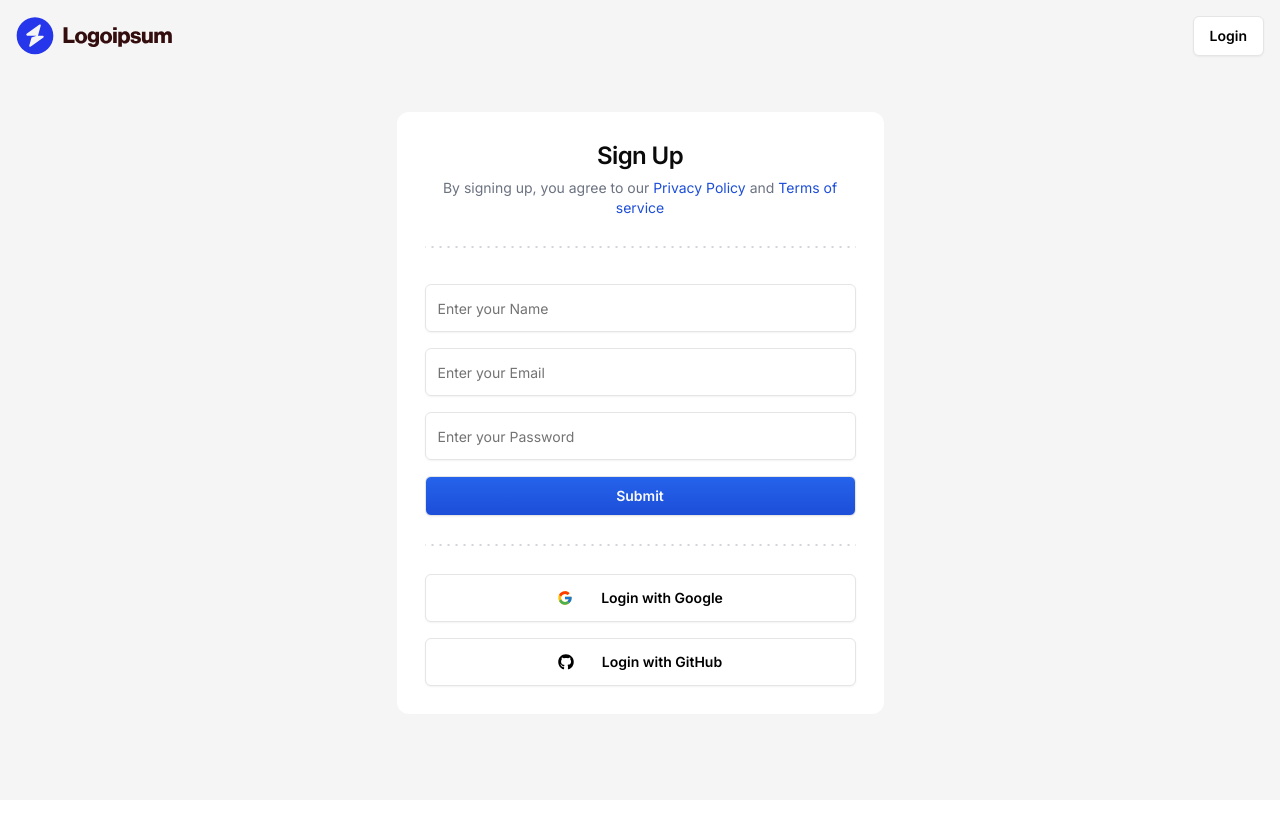
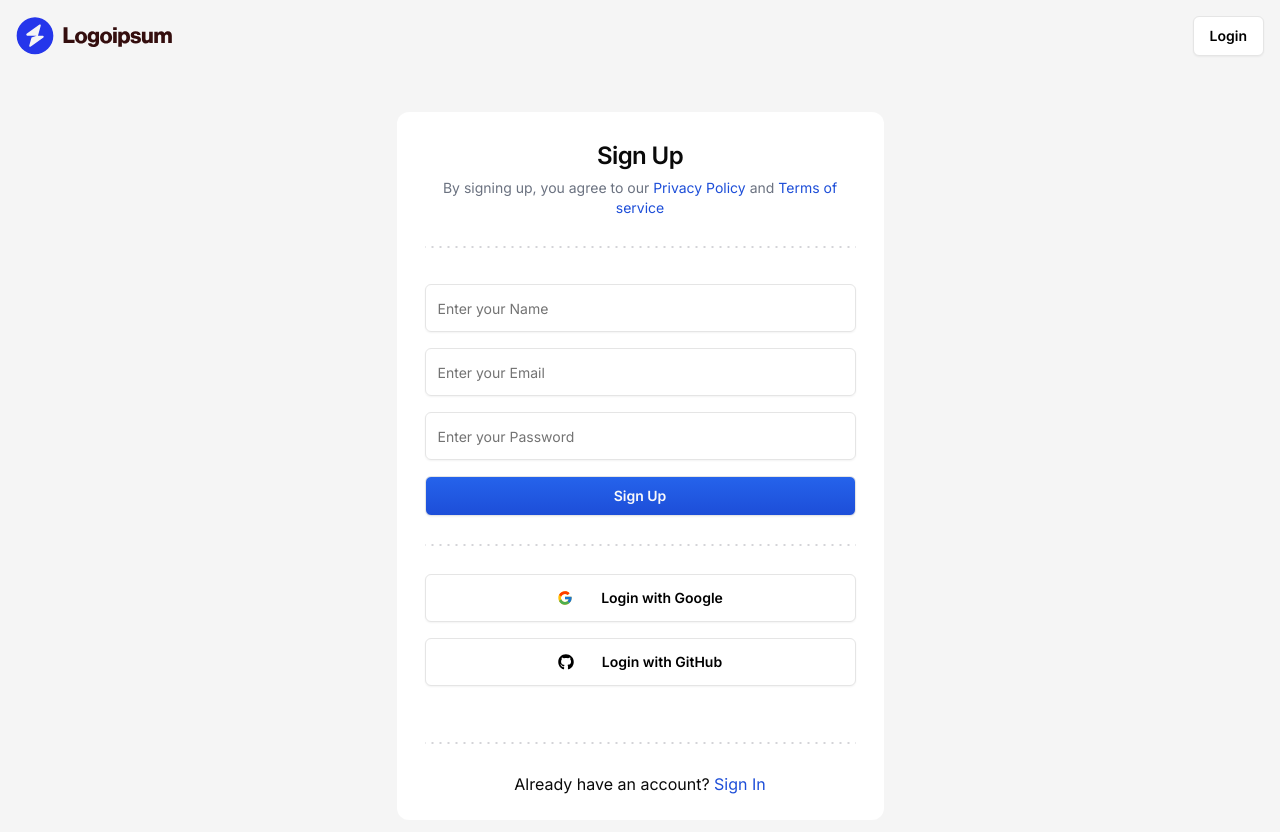
Before and after one commit to Ruhan130/jira-clone, a Next.js app: page /sign-up in a window 1280 px wide. Shown: the top 832 px of the page. Before the commit the page ends 800 px from the top, so only its background shows below. Built offline with nearby package versions, Linux system fonts and the light colour scheme.

Commit message:
setting routes

```diff
--- a/app/feature/auth/component/sign-in-card.tsx
+++ b/app/feature/auth/component/sign-in-card.tsx
@@ -7,6 +7,7 @@ import { FaGithub } from "react-icons/fa";
 import { TypeOf, z } from "zod";
 import { useForm } from "react-hook-form";
 import { zodResolver } from "@hookform/resolvers/zod";
+import Link from "next/link";
 import { Form, FormControl, FormField, FormItem, FormMessage } from "@/components/ui/form";
 
 const formSchema = z.object({
@@ -40,7 +41,7 @@ export const SignInCard = () => {
             <CardContent className="p-7">
                 <Form {...form}>
                     <form onSubmit={form.handleSubmit(onSubmit)} className="space-y-4">
-                        <FormField control={form.control} name="email" render={({field}) => (
+                        <FormField control={form.control} name="email" render={({ field }) => (
                             <FormItem>
                                 <FormControl>
                                     <Input
@@ -54,7 +55,7 @@ export const SignInCard = () => {
                             </FormItem>
                         )}
                         />
-                        <FormField name="password" control={form.control} render={({field}) => (
+                        <FormField name="password" control={form.control} render={({ field }) => (
                             <FormItem>
                                 <FormControl>
                                     <Input
@@ -97,6 +98,19 @@ export const SignInCard = () => {
                 </Button>
             </CardContent>
 
+            <div className="p-7">
+                <DottedSeperator />
+            </div>
+
+            <CardContent className="px-7 flex items-center justify-center text-center">
+                <p>
+                    Don't have an account? {""}
+                    <Link href={"/sign-in"} className=" text-blue-700 hover:underline">
+                        Sign In
+                    </Link>
+                </p>
+
+            </CardContent>
         </Card>
     );
 };
--- a/app/feature/auth/component/sign-up-card.tsx
+++ b/app/feature/auth/component/sign-up-card.tsx
@@ -60,7 +60,7 @@ export const SignUpCard = () => {
                             </FormItem>
                         )}
                         />
-                          <FormField control={form.control} name="email" render={({field}) => (
+                        <FormField control={form.control} name="email" render={({ field }) => (
                             <FormItem>
                                 <FormControl>
                                     <Input
@@ -74,7 +74,7 @@ export const SignUpCard = () => {
                             </FormItem>
                         )}
                         />
-                        <FormField control={form.control} name="password"  render={({ field }) => (
+                        <FormField control={form.control} name="password" render={({ field }) => (
                             <FormItem>
                                 <FormControl>
                                     <Input
@@ -90,7 +90,7 @@ export const SignUpCard = () => {
                         />
 
                         <Button className="w-full" variant="primary" disabled={false} >
-                            Submit
+                            Sign Up
                         </Button>
                     </form>
                 </Form>
@@ -118,6 +118,19 @@ export const SignUpCard = () => {
                 </Button>
             </CardContent>
 
+            <div className="p-7">
+                <DottedSeperator />
+            </div>
+
+            <CardContent className="px-7 flex items-center justify-center text-center">
+                <p>
+                    Already have an account? {""}
+                    <Link href={"/sign-in"} className="text-blue-700 hover:underline">
+                       Sign In
+                    </Link>
+                </p>
+            </CardContent>
+
         </Card>
     );
 };
```
